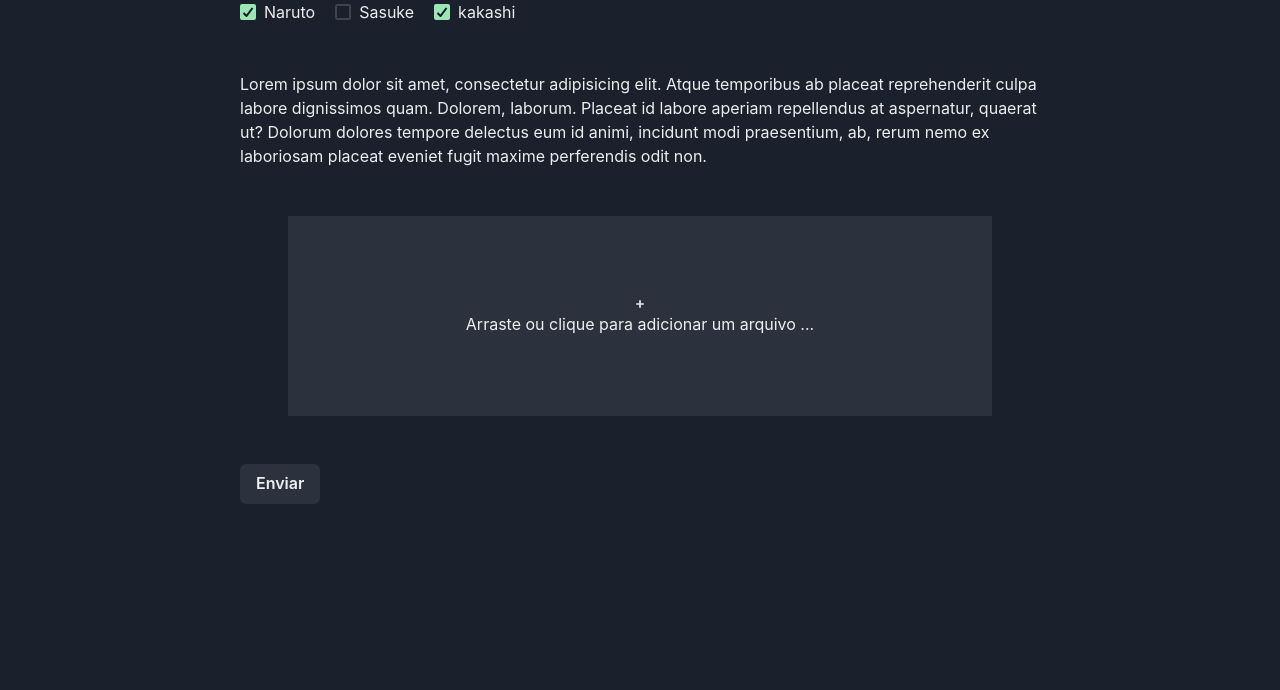
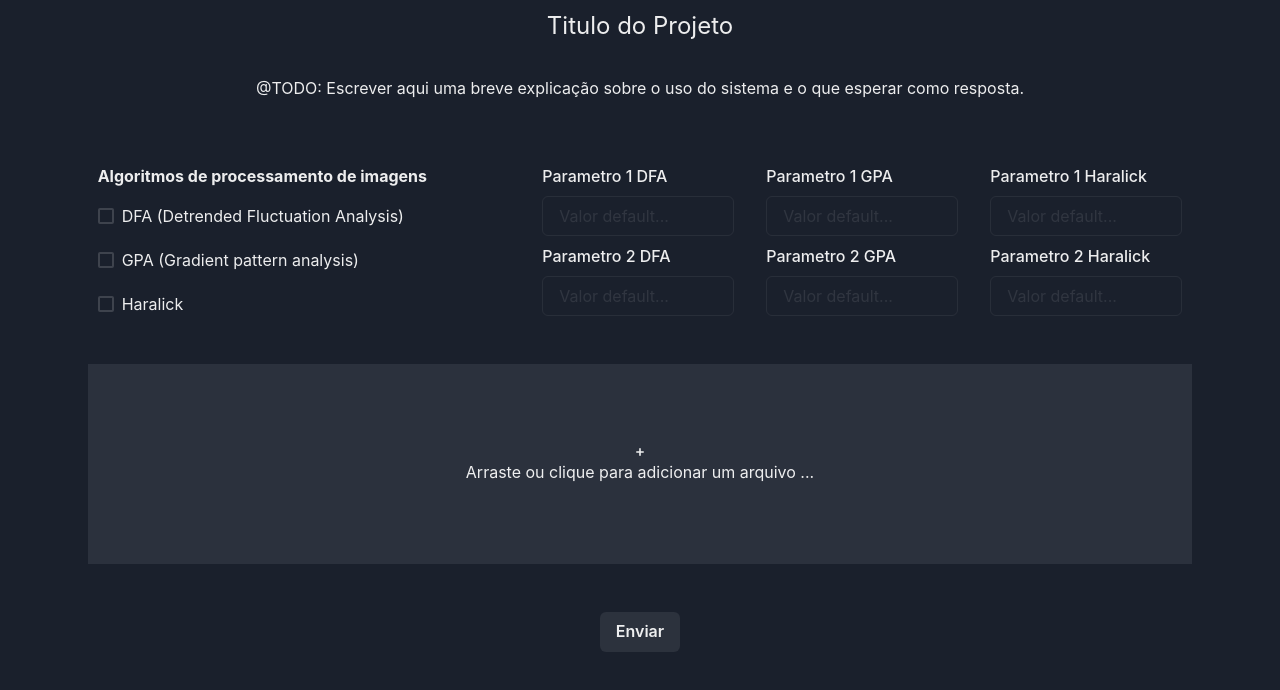
Before and after one commit to SandroReis/tcc, a React (Create React App) app: page / in a window 1280 px wide. Shown: the top 690 px of the page. Built offline with nearby package versions, Linux system fonts and the light colour scheme.

Commit message:
trocando interface

```diff
--- a/package.json
+++ b/package.json
@@ -16,6 +16,7 @@
     "@types/react": "^16.14.24",
     "@types/react-dom": "^16.9.14",
     "axios": "^0.26.1",
+    "formik": "^2.2.9",
     "framer-motion": "^4.1.17",
     "react": "^17.0.2",
     "react-dom": "^17.0.2",
--- a/src/App.tsx
+++ b/src/App.tsx
@@ -1,4 +1,5 @@
-import React, { useState } from "react";
+import React, { useMemo, useState } from "react";
+import { Formik } from "formik";
 import {
   ChakraProvider,
   Box,
@@ -7,6 +8,9 @@ import {
   CheckboxGroup,
   Stack,
   Checkbox,
+  Input,
+  FormControl,
+  FormLabel,
 } from "@chakra-ui/react";
 import { MyDropzone } from "./dropzone";
 import { AttachmentIcon } from "@chakra-ui/icons";
@@ -15,27 +19,93 @@ import theme from "./theme";
 
 export const App = () => {
   const [filesToSend, setFilesToSend] = useState<any[]>([]);
+  const [selectedAlgorithms, setSelectedAlgorithms] = useState<any[]>([]);
 
   return (
     <ChakraProvider theme={theme}>
-      <Box margin="auto" maxWidth="800">
-        <CheckboxGroup colorScheme="green" defaultValue={["naruto", "kakashi"]}>
-          <Stack spacing={[1, 5]} direction={["column", "row"]}>
-            <Checkbox value="naruto">Naruto</Checkbox>
-            <Checkbox value="sasuke">Sasuke</Checkbox>
-            <Checkbox value="kakashi">kakashi</Checkbox>
+      <Box mx="auto" maxWidth="1200">
+        <Text mt="2" textAlign="center" fontSize="2xl">
+          Titulo do Projeto
+        </Text>
+        <Box mt="8">
+          <Text textAlign="center">
+            @TODO: Escrever aqui uma breve explicação sobre o uso do sistema e o
+            que esperar como resposta.
+          </Text>
+          <FormControl variant="floating">
+            <Box display="flex" justifyContent="space-around" mt="8">
+              <Box mt="8">
+                <CheckboxGroup
+                  onChange={(value) => setSelectedAlgorithms(value)}
+                  colorScheme="green"
+                >
+                  <Text mb="4">
+                    <strong>Algoritmos de processamento de imagens</strong>
+                  </Text>
+                  <Stack spacing={[1, 5]} direction={["row", "column"]}>
+                    <Checkbox value="DFA">
+                      DFA (Detrended Fluctuation Analysis)
+                    </Checkbox>
+                    <Checkbox value="GPA">
+                      GPA (Gradient pattern analysis)
+                    </Checkbox>
+                    <Checkbox value="Haralick">Haralick</Checkbox>
                   </Stack>
                 </CheckboxGroup>
-        <Box mt="12">
-          <Text>
-            Lorem ipsum dolor sit amet, consectetur adipisicing elit. Atque
-            temporibus ab placeat reprehenderit culpa labore dignissimos quam.
-            Dolorem, laborum. Placeat id labore aperiam repellendus at
-            aspernatur, quaerat ut? Dolorum dolores tempore delectus eum id
-            animi, incidunt modi praesentium, ab, rerum nemo ex laboriosam
-            placeat eveniet fugit maxime perferendis odit non.
-          </Text>
+              </Box>
+              <Box
+                display="flex"
+                flexWrap="wrap"
+                gap="8"
+                justifyContent="center"
+                mt="4"
+              >
+                <Box mt="4">
+                  <FormLabel>Parametro 1 DFA</FormLabel>
+                  <Input
+                    disabled={!selectedAlgorithms.includes("DFA")}
+                    maxWidth="48"
+                    placeholder="Valor default..."
+                  ></Input>
+                  <FormLabel mt="2">Parametro 2 DFA</FormLabel>
+                  <Input
+                    disabled={!selectedAlgorithms.includes("DFA")}
+                    maxWidth="48"
+                    placeholder="Valor default..."
+                  ></Input>
+                </Box>
+                <Box mt="4">
+                  <FormLabel>Parametro 1 GPA</FormLabel>
+                  <Input
+                    disabled={!selectedAlgorithms.includes("GPA")}
+                    maxWidth="48"
+                    placeholder="Valor default..."
+                  ></Input>
+                  <FormLabel mt="2">Parametro 2 GPA</FormLabel>
+                  <Input
+                    disabled={!selectedAlgorithms.includes("GPA")}
+                    maxWidth="48"
+                    placeholder="Valor default..."
+                  ></Input>
+                </Box>
+                <Box mt="4">
+                  <FormLabel>Parametro 1 Haralick</FormLabel>
+                  <Input
+                    disabled={!selectedAlgorithms.includes("Haralick")}
+                    maxWidth="48"
+                    placeholder="Valor default..."
+                  ></Input>
+                  <FormLabel mt="2">Parametro 2 Haralick</FormLabel>
+                  <Input
+                    disabled={!selectedAlgorithms.includes("Haralick")}
+                    maxWidth="48"
+                    placeholder="Valor default..."
+                  ></Input>
+                </Box>
+              </Box>
+            </Box>
             <MyDropzone setFilesToSend={setFilesToSend} />
+            <Box display="flex" justifyContent="center">
               <Button
                 mb="12"
                 onClick={async () => {
@@ -49,6 +119,7 @@ export const App = () => {
               >
                 Enviar
               </Button>
+            </Box>
 
             {filesToSend.map((file) => (
               <Box display="flex">
@@ -58,6 +129,7 @@ export const App = () => {
                 </Text>
               </Box>
             ))}
+          </FormControl>
         </Box>
       </Box>
     </ChakraProvider>
--- a/src/dropzone.tsx
+++ b/src/dropzone.tsx
@@ -20,7 +20,7 @@ export function MyDropzone({
       alignItems="center"
       bg={"#2b313d"}
       height="200"
-      margin="12"
+      m="12"
       {...getRootProps()}
     >
       <input {...getInputProps()} />
```
Also changed, not shown: 1 other file (tests, documents, lock files or other folders). Lines whose indentation alone changed are shown as unchanged.
